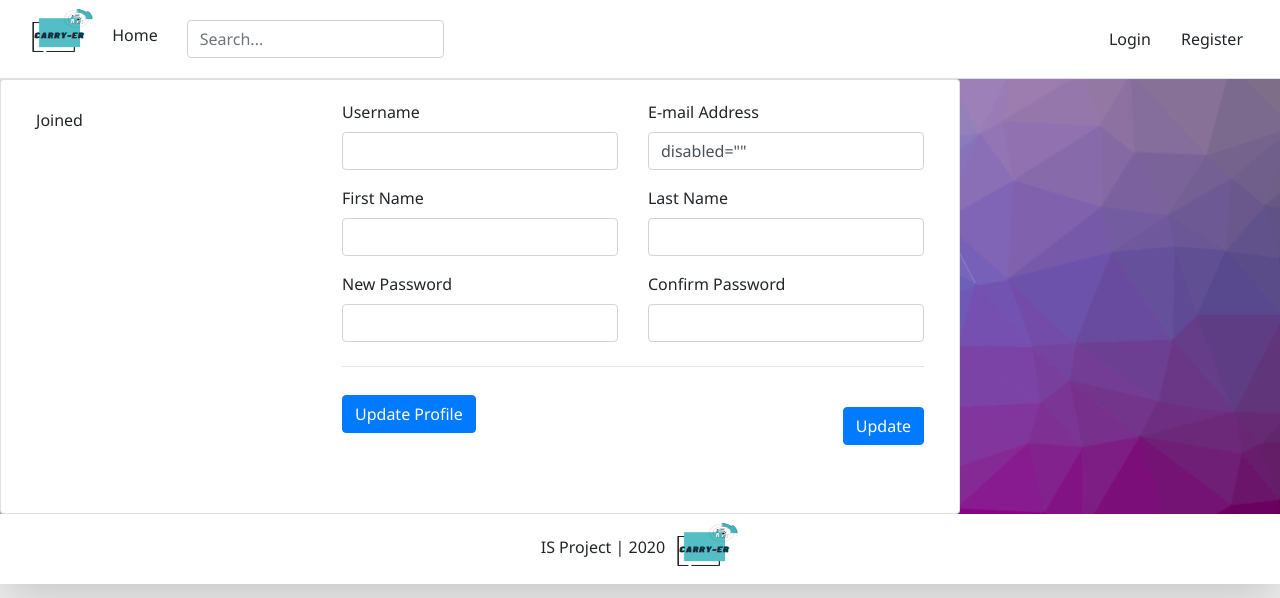
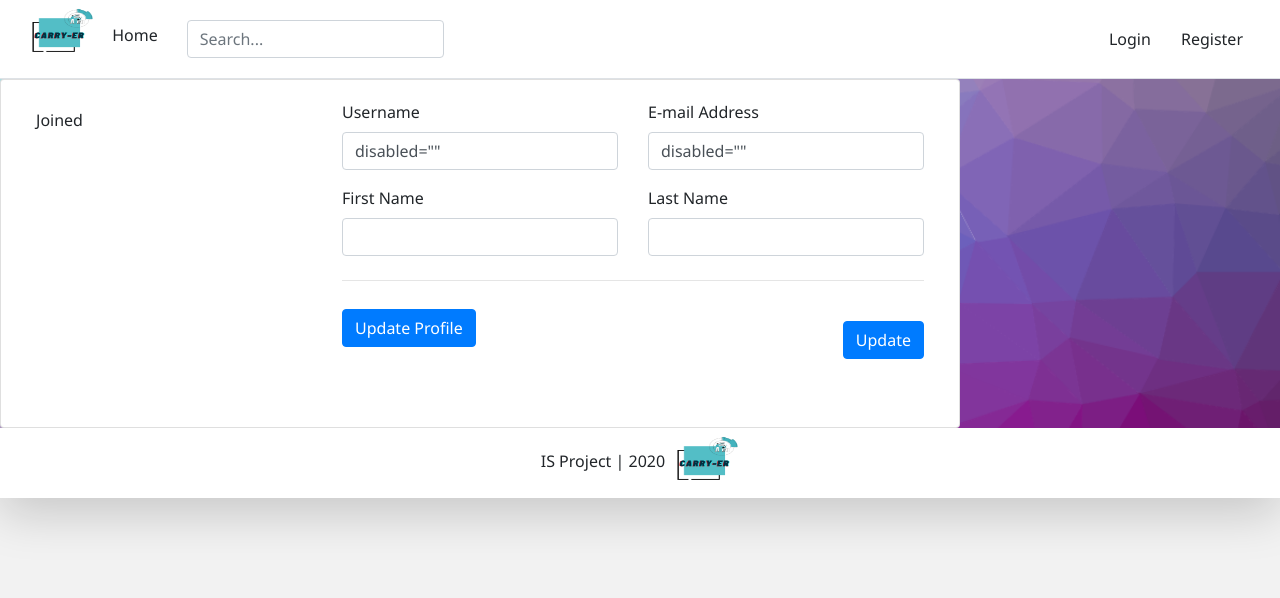
Before and after one commit to sorinaioja/is_project, a Django app: page /userprofile/ in a window 1280 px wide. Shown: the top 598 px of the page. Run offline with Django 3.2, Linux system fonts and the light colour scheme; some libraries are stand-ins or nearby versions.

Commit message:
new update to user profile

```diff
--- a/src/ISProject/urls.py
+++ b/src/ISProject/urls.py
@@ -25,6 +25,7 @@ from account.views import (
     companyprofile_view,
     edit_user_profile_view,
     company_profile_update,
+    user_profile_update,
 )
 
 urlpatterns = [
@@ -43,6 +44,7 @@ urlpatterns = [
     path('compprofile/', companyprofile_view, name='compprofile'),
     path('userprofile/', userprofile_view, name='userprofile'),
     path('update_user', edit_user_profile_view, name='update_user'),
+    path('user_update', user_profile_update, name='update_user'),
     path('company_profile/', companyprofile_view, name='compprofile'),
     path('company_update/', company_profile_update, name='update_company'),
     path('present_companies/', present_companies_view, name='companies'),
--- a/src/account/templates/account/update_user.html
+++ b/src/account/templates/account/update_user.html
@@ -54,6 +54,7 @@
 			  		<input type="text" name="username" id="id_input_username" class="form-control" placeholder="Username" required
 					value="{{form.initial.username}}">
 
+
 					{% for field in form %}
 					<p>
 					{% for error in field.errors %}
--- a/src/account/templates/account/userprofile.html
+++ b/src/account/templates/account/userprofile.html
@@ -31,7 +31,7 @@
                 <div class="col-md-6">
                     <div class="form-group">
                         <label for="account-fn">Username</label>
-                        <input class="form-control" type="text" id="account-fn" required="" name="name">
+                        <input class="form-control" type="text" id="account-fn" required="" name="name" value={{request.user.username}} disabled="">
                     </div>
                 </div>
 
@@ -43,34 +43,24 @@
                 </div>
                 <div class="col-md-6">
                     <div class="form-group">
-                        <label for="account-phone">First Name</label>
-                        <input class="form-control" type="text" id="account-phone" required="">
+                        <label for="account-first_name">First Name</label>
+                        <input class="form-control" type="text" id="account-first_name" required="" value={{request.user.applicant.first_name}}>
                     </div>
                 </div>
                  <div class="col-md-6">
                     <div class="form-group">
-                        <label for="account-phone">Last Name</label>
-                        <input class="form-control" type="text" id="account-phone"  required="">
+                        <label for="account-last_name">Last Name</label>
+                        <input class="form-control" type="text" id="account-last_name"  required="" value={{request.user.applicant.last_name}}>
                     </div>
                 </div>
-                <div class="col-md-6">
-                    <div class="form-group">
-                        <label for="account-pass">New Password</label>
-                        <input class="form-control" type="password" id="account-pass">
-                    </div>
-                </div>
-                <div class="col-md-6">
-                    <div class="form-group">
-                        <label for="account-confirm-pass">Confirm Password</label>
-                        <input class="form-control" type="password" id="account-confirm-pass">
-                    </div>
-                </div>
+
                 <div class="col-12">
                     <hr class="mt-2 mb-3">
                     <div class="d-flex flex-wrap justify-content-between align-items-center">
 
-                        <button class="btn btn-style-1 btn-primary" type="button" data-toast="" data-toast-position="topRight" data-toast-type="success" data-toast-icon="fe-icon-check-circle" data-toast-title="Success!" data-toast-message="Your profile updated successfuly.">Update Profile</button>
+                        <button class="btn btn-style-1 btn-primary" type="submit" data-toast="" data-toast-position="topRight" data-toast-type="success" data-toast-icon="fe-icon-check-circle" data-toast-title="Success!" data-toast-message="Your profile updated successfuly.">Update Profile</button>
                         <button class="mt-4 btn btn-primary" href="{% url 'update_user'%}">Update</button>
+<!--                        <button class="myButton" type="submit">Update Profile</button>-->
                     </div>
 
 
--- a/src/account/views.py
+++ b/src/account/views.py
@@ -3,7 +3,7 @@ from django.shortcuts import render, redirect
 from django.http import HttpResponse
 from django.contrib.auth import login, authenticate, logout
 from django.contrib.auth.forms import UserChangeForm
-from .forms import RegistrationForm, RegistrationFormApplicant, RegistrationFormCompany, AccountAuthenticationForm, UserUpdateForm, CompanyUpdateForm
+from .forms import RegistrationForm, RegistrationFormApplicant, RegistrationFormCompany, AccountAuthenticationForm, UserUpdateForm, CompanyUpdateForm, ApplicantUpdateForm
 from account.models import Account, Company
 
 
@@ -182,7 +182,6 @@ def edit_user_profile_view(request):
     return render(request, 'account/update_user.html', context)
 
 
-
 def companyprofile_view(request):
     context = {}
     return render(request, "account/compprofile.html", context)
@@ -210,3 +209,19 @@ def company_profile_update(request):
     }
 
     return render(request, 'account/update_company.html', context)
+
+def user_profile_update(request):
+    if request.method == 'POST':
+
+        c_form = ApplicantUpdateForm(request.POST, instance=request.user.applicant)
+        if c_form.is_valid():
+            c_form.save()
+            return redirect("home")
+    else:
+        c_form = CompanyUpdateForm(instance=request.user.applicant)
+
+    context = {
+        'c_form': c_form
+    }
+
+    return render(request, 'account/update_user.html', context)
```
Also changed, not shown: src/account/forms.py (+11 -0 lines).
